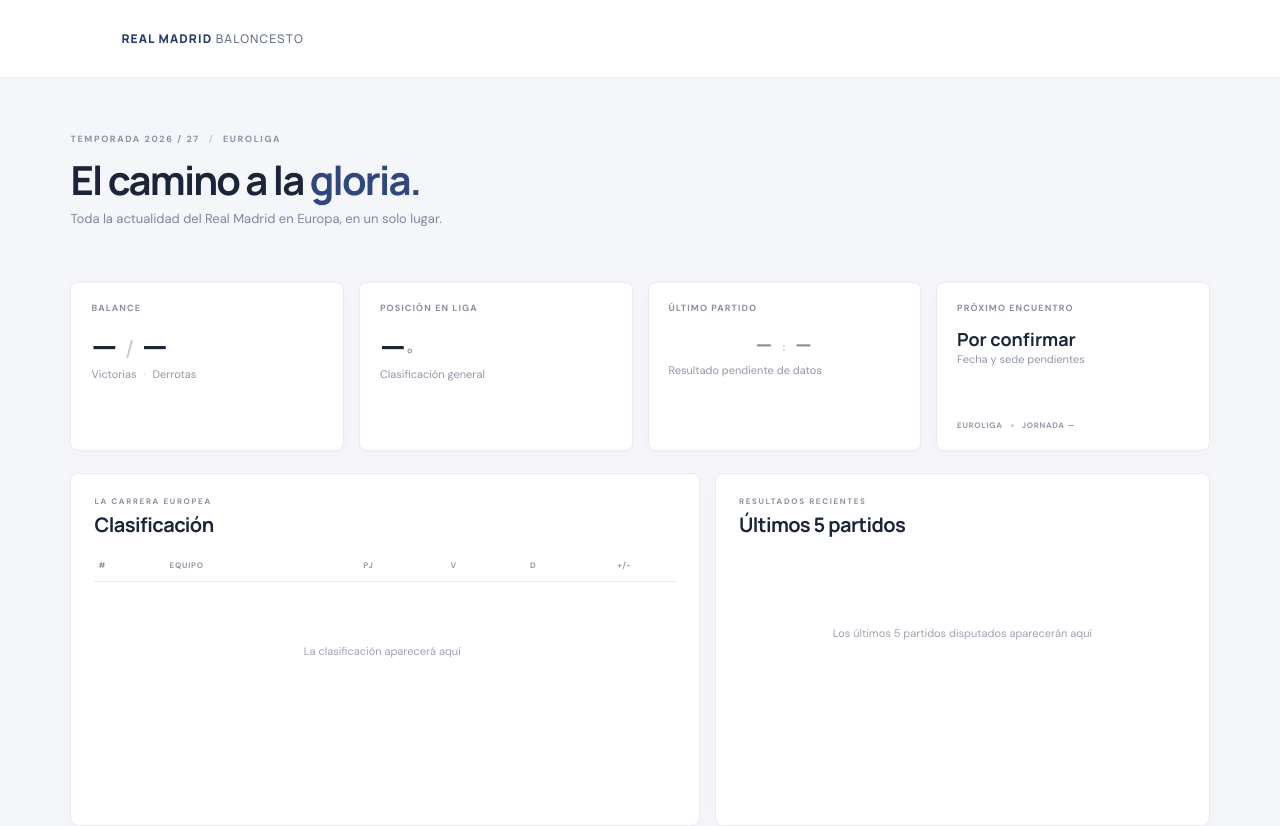
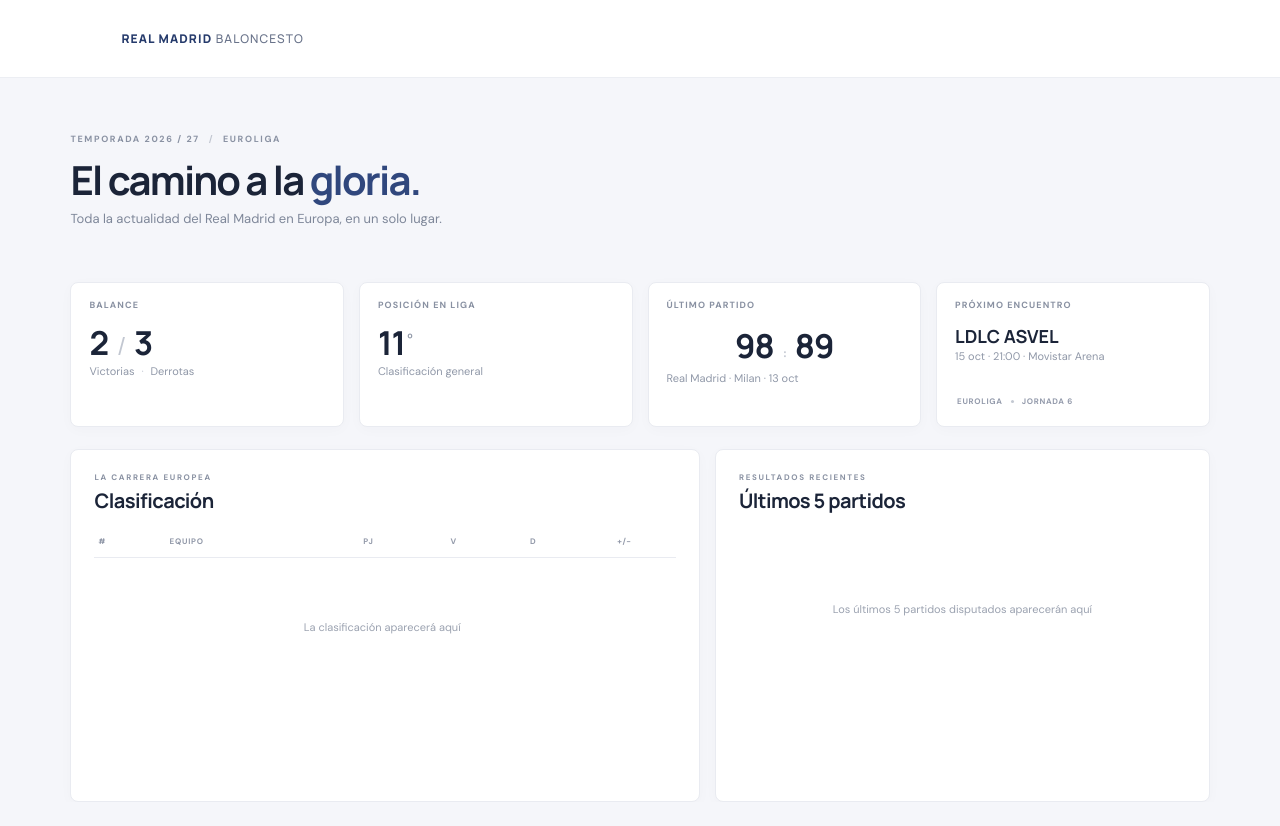
Before and after one commit to alvgarcia/mision-2, a website built with Vite: page index.html in a window 1280 px wide. After the commit the page ends 802 px from the top, so only its background shows below. Built offline with nearby package versions, Linux system fonts and the light colour scheme.

Commit message:
Resumen del Real Madrid

```diff
--- a/index.html
+++ b/index.html
@@ -29,12 +29,12 @@
         </section>
 
         <section class="cuadricula-resumen">
-          <!-- Valores provisionales hasta conectar las fuentes de datos. -->
+          <!-- Datos de ejemplo; se sustituirán por la respuesta de la API. -->
           <article class="tarjeta-resumen">
             <div class="encabezado-tarjeta">
               <span class="etiqueta-tarjeta">BALANCE</span>
             </div>
-            <p class="valor-metrica">— <span class="separador-metrica">/</span> —</p>
+            <p class="valor-metrica">2 <span class="separador-metrica">/</span> 3</p>
             <p class="descripcion-metrica">Victorias <span class="punto-separador">·</span> Derrotas</p>
           </article>
 
@@ -42,7 +42,7 @@
             <div class="encabezado-tarjeta">
               <span class="etiqueta-tarjeta">POSICIÓN EN LIGA</span>
             </div>
-            <p class="valor-metrica">—<span class="sufijo-metrica">º</span></p>
+            <p class="valor-metrica">11<sup class="sufijo-metrica">º</sup></p>
             <p class="descripcion-metrica">Clasificación general</p>
           </article>
 
@@ -52,19 +52,19 @@
             </div>
             <div class="marcador-partido">
               <span class="espacio-escudo escudo-partido"></span>
-              <span class="marcador-provisional">— <span>:</span> —</span>
+              <span class="marcador-resultado">98 <span>:</span> 89</span>
               <span class="espacio-escudo escudo-partido"></span>
             </div>
-            <p class="descripcion-metrica">Resultado pendiente de datos</p>
+            <p class="descripcion-metrica">Real Madrid · Milan · 13 oct</p>
           </article>
 
           <article class="tarjeta-resumen">
             <div class="encabezado-tarjeta">
               <span class="etiqueta-tarjeta">PRÓXIMO ENCUENTRO</span>
             </div>
-            <p class="rival-siguiente">Por confirmar</p>
-            <p class="descripcion-metrica">Fecha y sede pendientes</p>
-            <div class="datos-siguiente"><span>EUROLIGA</span><span class="separador-meta"></span><span>JORNADA —</span></div>
+            <p class="rival-siguiente">LDLC ASVEL</p>
+            <p class="descripcion-metrica">15 oct · 21:00 · Movistar Arena</p>
+            <div class="datos-siguiente"><span>EUROLIGA</span><span class="separador-meta"></span><span>JORNADA 6</span></div>
           </article>
         </section>
 
--- a/src/style.css
+++ b/src/style.css
@@ -157,9 +157,9 @@ h1 {
 
 .tarjeta-resumen {
   position: relative;
-  min-height: 169px;
+  min-height: 145px;
   overflow: hidden;
-  padding: 19px 20px;
+  padding: 16px 18px;
 }
 
 .etiqueta-tarjeta {
@@ -170,6 +170,7 @@ h1 {
 }
 
 .valor-metrica,
+.marcador-resultado,
 .rival-siguiente {
   color: var(--texto-principal);
   font-family: 'Manrope', sans-serif;
@@ -194,6 +195,8 @@ h1 {
   margin-left: 2px;
   color: #8f97a7;
   font-size: 17px;
+  line-height: 0;
+  vertical-align: super;
 }
 
 .descripcion-metrica {
@@ -225,15 +228,13 @@ h1 {
   height: 29px;
 }
 
-.marcador-provisional {
-  color: #7e8799;
-  font-family: 'Manrope', sans-serif;
-  font-size: 21px;
-  font-weight: 700;
-  letter-spacing: 1px;
+.marcador-resultado {
+  font-size: 33px;
+  letter-spacing: -1px;
+  line-height: 1.2;
 }
 
-.marcador-provisional span {
+.marcador-resultado span {
   padding: 0 3px;
   color: #c7cbd4;
   font-size: 14px;
@@ -440,8 +441,8 @@ a:focus-visible {
   }
 
   .tarjeta-resumen {
-    min-height: 158px;
-    padding: 16px 14px;
+    min-height: 145px;
+    padding: 14px;
   }
 
   .etiqueta-tarjeta {
```
